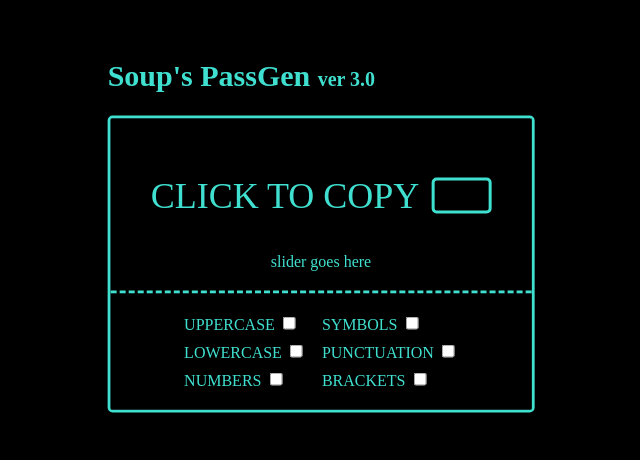
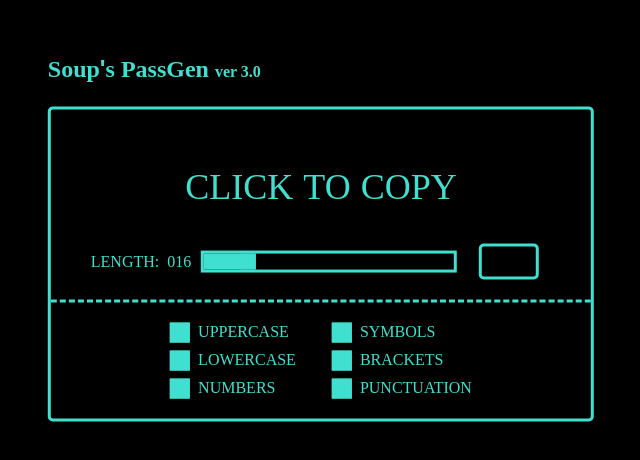
Before and after one commit to SoupCat-Py/passgen-web, a plain HTML site: page index.html in a window 1280 px wide. Shown: the part 184-644 px from the top of the page, without its empty margins (327-967 px from the left). Drawn offline with Linux system fonts and the light colour scheme; a web font is replaced by a local one.

Commit message:
24 Jul 00:03
made the thing actually function :D
- added a length slider
- moved some HTML around a bit
- improved the checkboxes
- added functionality to generation
- added functionality to slider
- added copying
- added a nuh-uh animation to gen button
- other small CSS changes
- literally all the JS so far lol

```diff
--- a/index.html
+++ b/index.html
@@ -15,53 +15,62 @@
 <body>
 
     <h1>
-        <span class="title">Soup's PassGen </span>
+        <span class="title">Soup<span class="thin">'</span>s PassGen </span>
         <span class="version">ver 3.0</span>
     </h1>
     <section class="main">
 
         <section class="gen">
-            <div class="gen-div">
-                <p id="password">CLICK TO COPY</p>
+            <!-- displayed password -->
+            <p id="password">CLICK<span class="thin"> </span>TO<span class="thin"> </span>COPY</p>
+
+            <!-- user inputs (slider and button) -->
+            <div class="row-div input-div">
+                LENGTH:
+                <span id="length">000</span>
+                <input
+                type="range" min="1" max="100" value="16"
+                class="slider" id="len-slider">
                 <button id="gen-button"></button>
             </div>
-            <!-- slider goes here -->
-             slider goes here
         </section>
 
         <section class="settings">
 
             <div class="settings-column">
-                <label class="check-cont">UPPERCASE
-                    <input type="checkbox">
-                    <span class="checkmark"></span>
+                <label class="check-cont">
+                    <input type="checkbox" id="ch-upper" checked>
+                    UPPERCASE
                 </label>
-                <label class="check-cont">LOWERCASE
-                    <input type="checkbox">
-                    <span class="checkmark"></span>
+                <label class="check-cont">
+                    <input type="checkbox" id="ch-lower" checked>
+                    LOWERCASE
                 </label>
-                <label class="check-cont">NUMBERS
-                    <input type="checkbox">
-                    <span class="checkmark"></span>
+                <label class="check-cont">
+                    <input type="checkbox" id="ch-numbers" checked>
+                    NUMBERS
                 </label>
             </div>
             <div class="settings-column">
-                <label class="check-cont">SYMBOLS
-                    <input type="checkbox">
-                    <span class="checkmark"></span>
+                <label class="check-cont">
+                    <input type="checkbox" id="ch-symbols" checked>
+                    SYMBOLS
                 </label>
-                <label class="check-cont">PUNCTUATION
-                    <input type="checkbox">
-                    <span class="checkmark"></span>
+                <label class="check-cont">
+                    <input type="checkbox" id="ch-brackets" checked>
+                    BRACKETS
                 </label>
-                <label class="check-cont">BRACKETS
-                                    <input type="checkbox">
-                    <span class="checkmark"></span>
+                <label class="check-cont">
+                    <input type="checkbox" id="ch-punc" checked>
+                    PUNCTUATION
                 </label>
             </div>
 
         </section>
     </section>
 
+    <!-- link up JS -->
+     <script src="script.js"></script>
+
 </body>
 </html>
--- a/script.js
+++ b/script.js
@@ -0,0 +1,87 @@
+// function to shorten getting elements
+function gebi(id) {
+    return document.getElementById(id);
+}
+
+// define all the elements we're gonna use
+const pass_out   = gebi('password');
+const gen_button = gebi('gen-button');
+const slider_in  = gebi('len-slider');
+const slider_out = gebi('length');
+//
+const ch_upper    = gebi('ch-upper');
+const ch_lower    = gebi('ch-lower');
+const ch_numbers  = gebi('ch-numbers');
+const ch_symbols  = gebi('ch-symbols');
+const ch_brackets = gebi('ch-brackets');
+const ch_punc     = gebi('ch-punc');
+
+// define all other variables, arrays, and maps
+let passwordLength = 0;
+let finalPasswordGlobal = '';
+const checkboxes = [ch_upper, ch_lower, ch_numbers, ch_symbols, ch_brackets, ch_punc];
+const checksMap = {
+    'ch-upper'    : ['Q','W','E','R','T','Y','U','I','O','P','A','S','D','F','G','H','J','K','L','Z','X','C','V','B','N','M'],
+    'ch-lower'    : ['q','w','e','r','t','y','u','i','o','p','a','s','d','f','g','h','j','k','l','z','x','c','v','b','n','m'],
+    'ch-numbers'  : ['1','2','3','4','5','6','7','8','9','0'],
+    'ch-brackets' : ['(', ')', '[', ']', '{', '}', '<', '>'],
+    'ch-symbols'  : ['@', '#', '$', '%', '^', '&', '*', '-', '_', '=', '+', '\\', '|', '/', '`', '~'],
+    'ch-punc'     : ['.', ',', ';', ':', '?', '!', '\'', '"']
+};
+
+// add event listeners
+gen_button.addEventListener('click', generate_password);
+slider_in.addEventListener('input', update_length);
+pass_out.addEventListener('click', copy_password);
+window.onload = () => { passwordLength = Number(slider_in.value); slider_out.textContent = String(slider_in.value).padStart(3,0); } // update length on load
+
+function update_length() {
+    passwordLength = Number(slider_in.value);
+    slider_out.textContent = String(slider_in.value).padStart(3,0);
+    generate_password();
+}
+function generate_password() {
+    // clear variables
+    let masterArray = [];
+    let passwordArray = [];
+    let finalPassword = '';
+
+    // update password length in case it's stale or smth
+    passwordLength = Number(slider_in.value);
+
+    // determine what chars to give
+    checkboxes.forEach((checkbox) => {
+        if (checkbox.checked) { masterArray.push(...checksMap[checkbox.id]); }
+    })
+
+    console.log(masterArray.length);
+    if (masterArray.length > 0) {
+        // grab items from masterArray and add them to passwordArray
+        for (let i = 0; i < passwordLength; i++) {
+            let char_index = Math.floor(Math.random() * masterArray.length);
+            let char = masterArray[char_index];
+            passwordArray.push(char);
+            // passwordArray.push(masterArray[Math.floor(Math.random() * masterArray.length)])
+        }
+
+        // join the array into a string and display it
+        finalPassword = passwordArray.join('');
+        finalPasswordGlobal = finalPassword;
+        pass_out.textContent = finalPassword;
+    }
+    else {
+        gen_button.style.animation = 'none';
+        void gen_button.offsetWidth;
+        gen_button.style.animation = 'nuh-uh 0.08s';
+        gen_button.style.animationIterationCount = '3';
+    }
+}
+function copy_password() {
+    if (pass_out.textContent !== 'CLICK TO COPY') {
+        navigator.clipboard.writeText(finalPasswordGlobal);
+        pass_out.textContent = 'COPIED';
+        setTimeout(() => {
+            pass_out.textContent = finalPasswordGlobal;
+        }, 750);
+    }
+}
--- a/styles.css
+++ b/styles.css
@@ -1,8 +1,7 @@
 /* FONT SIZES: */
-/* - title:    30 */
+/* - title:    24 */
 /* - password: 36 */
-/* - subtitle: 20 */
-/* - normal:   12 */
+/* - normal:   16 */
 
 
 
@@ -14,26 +13,31 @@
 }
 * {
     font-family: departure;
-    background-color: black;
     color: turquoise;
+    user-select: none;
+    -moz-user-select: none;
 }
 body {
+    background-color: black;
+    /* center stuff */
     position: absolute;
     top: 50%;
     left: 50%;
     margin-right: -50%;
     transform: translate(-50%, -50%);
-
 }
 i {
     background: none;
 }
+.thin {
+    font-family: sans-serif;
+}
 
 .title {
-    font-size: 30px;
+    font-size: 24px;
 }
 .version {
-    font-size: 20px;
+    font-size: 16px;
 }
 .main {
     display: flex;
@@ -57,20 +61,87 @@ i {
     border-bottom: dashed;
     border-color: turquoise;
 }
-.gen-div {
+#password {
+    cursor: copy;
+    font-size: 36px;
+    gap: 24px;
+
+    /* wrap if too long*/
+    max-width: 80vw;
+    word-break: break-all;
+    white-space: pre-wrap;
+}
+#password:hover {
+    background-color: turquoise;
+    color: black;
+}
+#password,
+#password:active {
+    background-color: black;
+    color: turquoise;
+}
+
+.input-div {
     display: flex;
     flex-direction: row;
     align-items: center;
-    gap: 12px;
+    justify-content: center;
+    gap: 8px;
+}
+/* track - webkit & firefox*/
+input[type="range"] {
+    /* remove native styles */
+    appearance: none;
 
-    font-size: 36px;
+    /* adding my own stuff */
+    width: 250px;
+    height: 16px;
+    cursor: pointer;
+    background: none;
+    border: solid turquoise;
+
+    /* hide the HUGE shadow that isn't IN the slider */
+    overflow: hidden;
+}
+/* thumb - webkit*/
+input[type="range"]::-webkit-slider-thumb {
+    /* remove native style */
+    appearance: none;
+
+    /* custom thumb */
+    height: 16px;
+    width: 16px;
+    background-color: turquoise;
+    border: none;
+
+    /* custom progress */
+    box-shadow: -250px 0 0 250px turquoise
+}
+/* thumb - firefox */
+input[type="range"]::-moz-range-thumb {
+    /* cant remove the thumb */
+    /* custom thumb */
+    height: 16px;
+    width: 16px;
+    background-color: turquoise;
+    border-radius: 0;
+    border: none;
+
+    /* custom progress */
+    box-shadow: -250px 0 0 250px turquoise;
 }
 #gen-button {
     height: 36px;
     width: 60px;
     border: solid;
     border-radius: 5px;
+    border-color: turquoise;
+    background-color: black;
+    margin-left: 12px;
+    margin-right: 12px;
+    cursor: pointer;
 
+    /* align icon */
     display: flex;
     align-items: center;
     justify-content: center;
@@ -78,7 +149,22 @@ i {
 #gen-button::before {
     content: "\f074";
     font-size: 30px;
+    color: turquoise;
 }
+#gen-button:active {
+    background-color: turquoise;
+}
+#gen-button:active::before {
+    color: black;
+}
+@keyframes nuh-uh {
+    0% {transform: translatex(-2px);}
+    50% {transform: translateX(4px);}
+    100% {transform: translateX(-2px);}
+}
+
+
+
 
 /* SETTINGS */
 .settings {
@@ -87,10 +173,55 @@ i {
     align-items: top;
     justify-content: center;
     padding: 20px;
-    gap: 16px;
+    gap: 36px;
 }
 .settings-column {
     display: flex;
     flex-direction: column;
     gap: 8px;
 }
+.check-cont {
+  font-size: 16px;
+  display: grid;
+  grid-template-columns: 1em auto;
+  gap: 12px;
+  cursor: pointer; /* pointer for hovering text */
+}
+input[type="checkbox"] {
+    cursor: pointer; /* pointer for hovering box */
+    /* hide the native checkbox */
+    appearance: none;
+    -webkit-appearance: none;
+    background: none;
+    margin: 0;
+
+    /* styling for unchecked box */
+    color: inherit;
+    width: 20px;
+    height: 20px;
+    border: 2px solid turquoise;
+
+    /* align ::before to horiz and vert center of custom control */
+    display: grid;
+    place-content: center;
+}
+/* define pseudo-element for checked state */
+input[type="checkbox"]::before {
+    content: "\f0e1e";
+    color: black;
+    font-size: 20px;
+    display: grid;
+    place-content: center;
+
+    width: 20px;
+    height: 20px;
+    transform: scale(0);
+    transition: 0.2s transform ease-in-out;
+
+    /* for windows high-contrast mode */
+    background-color: turquoise;
+}
+/* show pseudo-element for checked state */
+input[type="checkbox"]:checked::before {
+    transform: scale(1);
+}
```
